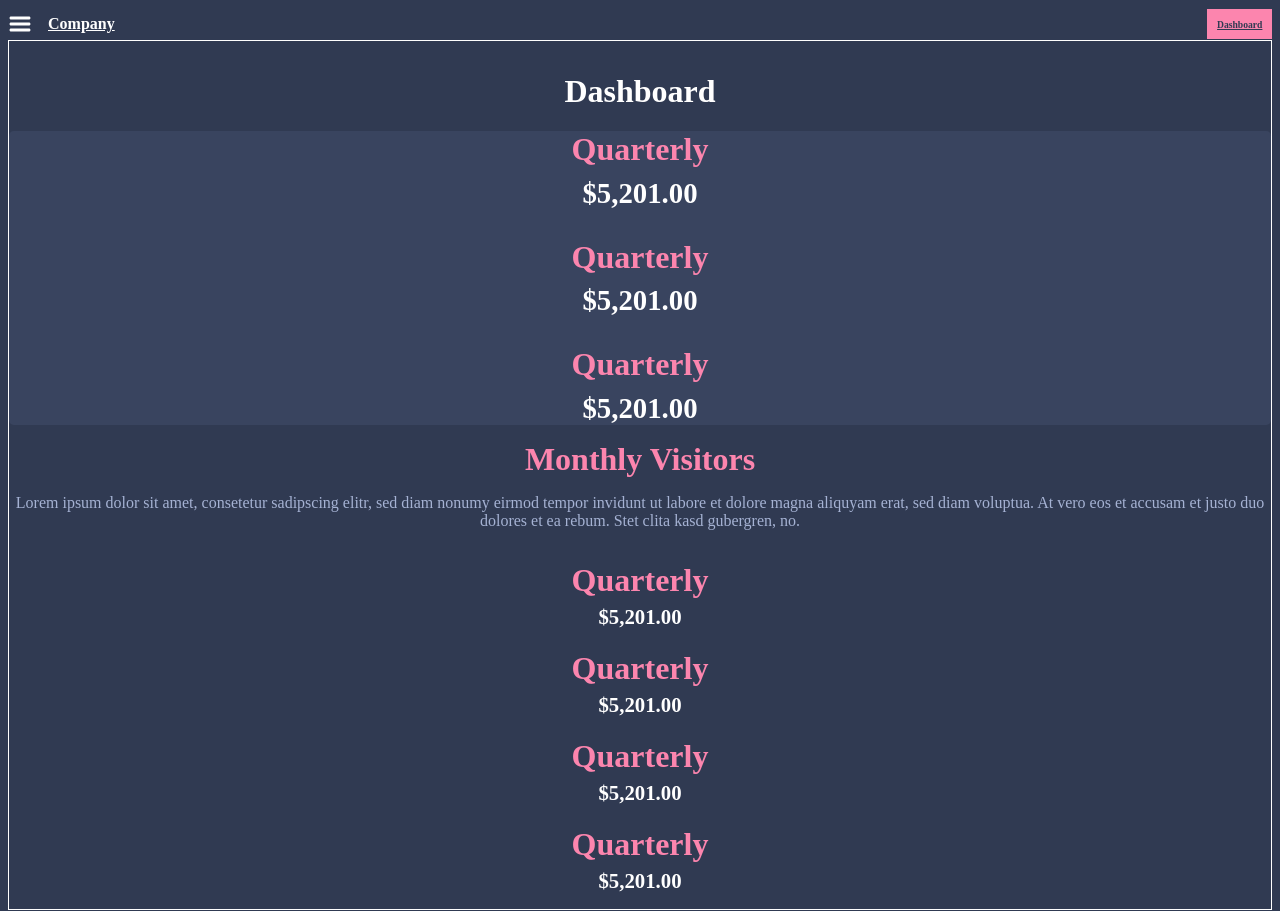
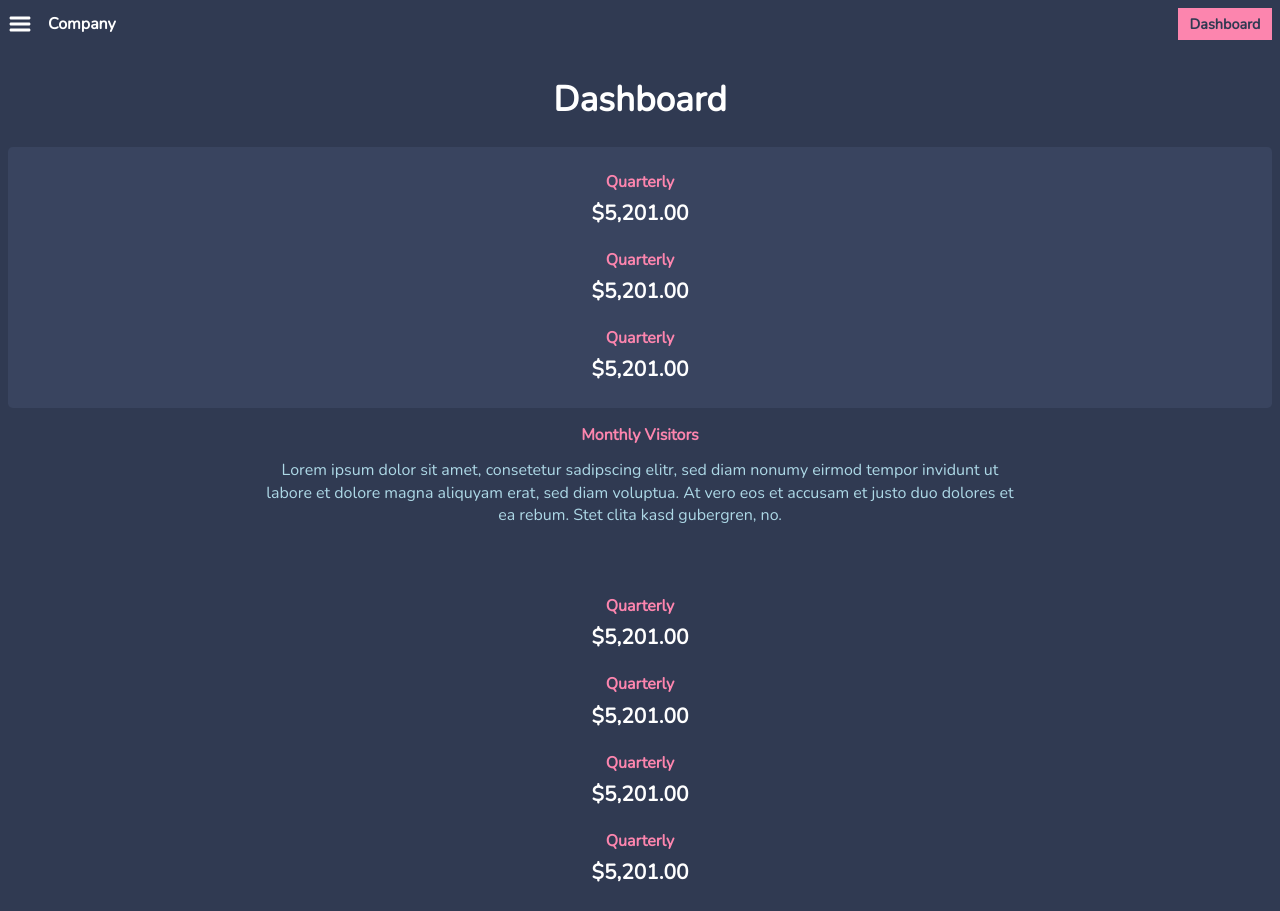
Before and after one commit to SAIDOU11/Refactoring, a plain HTML site: page Refactoring/index.html in a window 1280 px wide. Drawn offline with nearby package versions, Linux system fonts and the light colour scheme.

Commit message:
typograghy

```diff
--- a/Refactoring/style.css
+++ b/Refactoring/style.css
@@ -135,10 +135,61 @@ main {
   border: 1px solid white;
 }
 
+/* Your fixes below */
+/* Type
+Visual hierarchy
+ */
+
 body {
   background: #303a52;
+  font-family: "Nunito", sans-serif;
 }
 
 nav {
   background: #2c354a;
 }
+
+main {
+  border: unset;
+}
+
+a {
+  text-decoration: none;
+}
+
+a.cta-btn {
+  font-size: 0.9rem;
+  padding: 0.4em 0.8em;
+}
+
+nav ul li a {
+  font-size: 1.2rem;
+}
+
+p {
+  line-height: 1.4em;
+}
+
+.panel,
+.col {
+  margin: 0.5em 0;
+  padding: 0.5em;
+}
+
+h1 {
+  font-size: 2.2rem;
+}
+
+h3 {
+  font-size: unset;
+}
+
+ul.data li p {
+  font-size: 1.3rem;
+}
+
+.left p {
+  margin: 0.8em auto;
+  width: 60%;
+  color: lightblue;
+}
```
